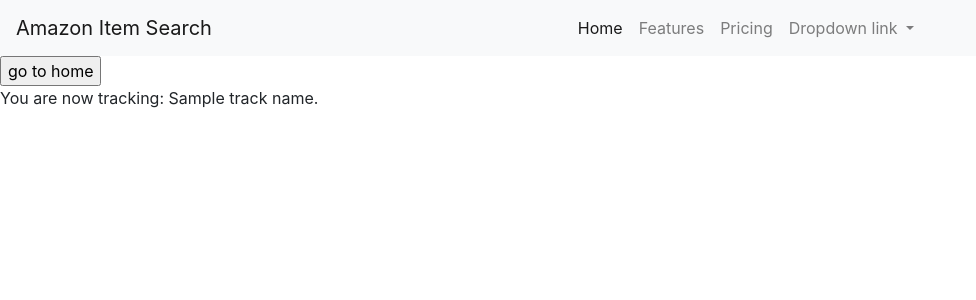
After one commit to ajfidan/itemsearch, a Django app: template itemsearchapp/templates/track.html in a window 1280 px wide. The commit adds this page. Shown: the top 300 px of the page, without its empty margins (0-976 px from the left). Run offline with Django 3.2, Linux system fonts and the light colour scheme; the template is opened without the code that fills it: most values are stand-ins (such as "Sample title", 1, 10 or a date in 2020); some libraries are stand-ins or nearby versions.

Commit message:
added new template for tracking

```diff
--- a/itemsearchapp/templates/dbresults.html
+++ b/itemsearchapp/templates/dbresults.html
@@ -8,7 +8,6 @@
 <div class="row">
 {% for i in items %}
 
-
         <div class="col-md-3">
             <div class="card" style="width: 20rem;">
                 <img class="card-img-top" src="{{ i.image_url }}" alt="Card image cap">
@@ -18,9 +17,7 @@
                 <div class="card-body">
                     <p class="card-text">Price: ${{ i.price }} CAD</p>
                     <p class="card-text">{{ i.created }}</p>
-                    <form action="tracl_item">
-                        <a href="#" class="btn btn-primary">Go somewhere</a>
-                    </form>
+                    <a href="{% url 'track_item' %}" class="btn btn-primary" name="name">Track Item</a>
                 </div>
             </div>
         </div>
--- /dev/null
+++ b/itemsearchapp/templates/track.html
@@ -0,0 +1,18 @@
+{% extends "base.html" %}
+
+{% block page_content %}
+
+<form action="/">
+    <input type="submit" value="go to home" />
+</form>
+
+<div class="pl2">
+
+    <p class="mb2">You are now tracking: {{track_name}}.</p>
+
+ </div>
+
+
+
+
+{% endblock %}
--- a/itemsearchapp/urls.py
+++ b/itemsearchapp/urls.py
@@ -25,4 +25,5 @@ urlpatterns = [
     path('', views.home, name='home'),
     path('amazonsearch/', views.amazonsearch, name='amazonsearch'),
     path('dbsearch/', views.dbsearch, name='dbsearch'),
+    path('track/', views.track_item, name='track_item'),
 ]
```
Also changed, not shown: itemsearchapp/views.py (+8 -0 lines).
